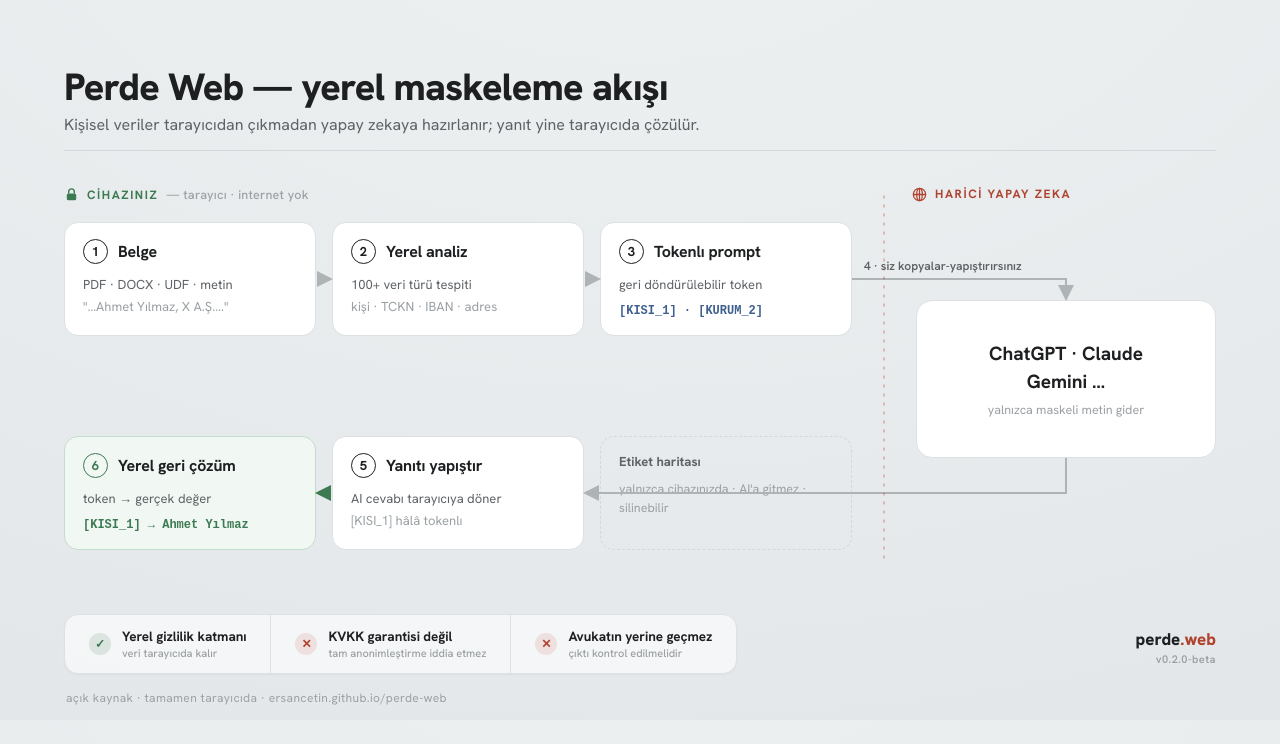
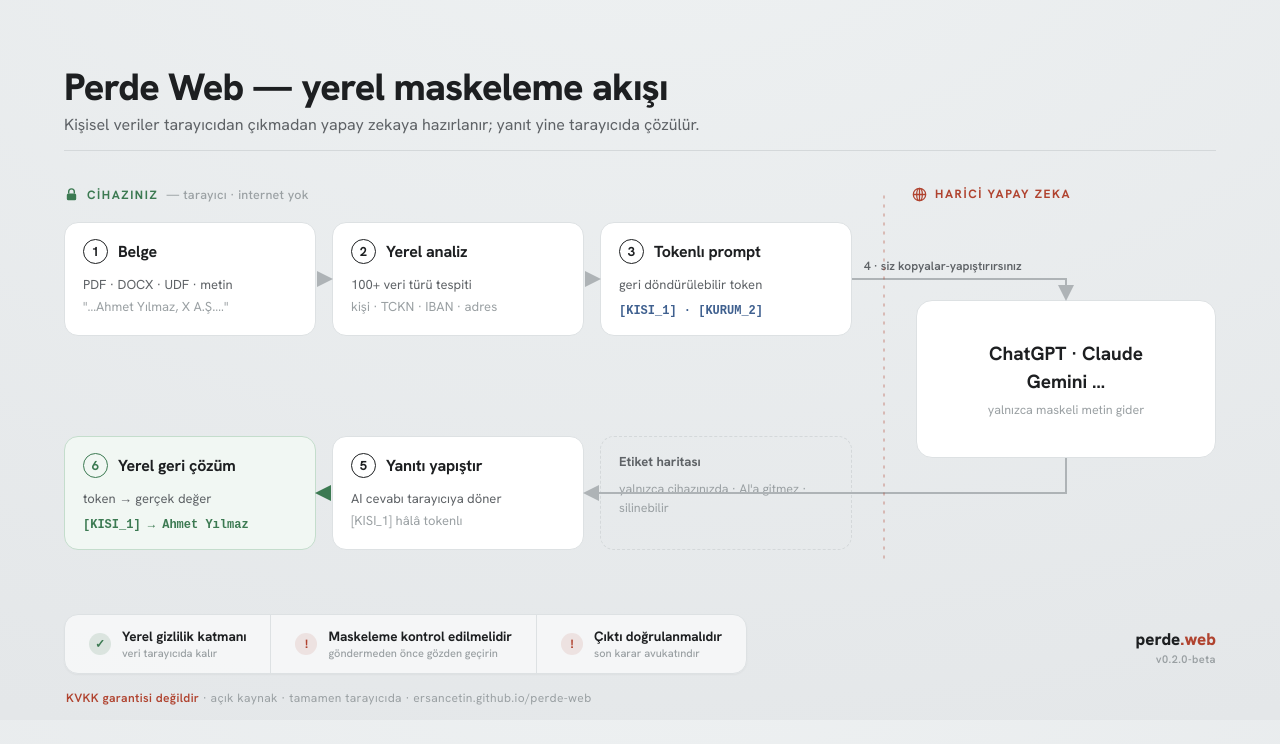
Before and after one commit to ersancetin/perde-web, a website: page docs/akis-minimal.html in a window 1280 px wide. Drawn offline with Linux system fonts and the light colour scheme; a web font is replaced by a local one.

Commit message:
Minimal görsel: sınırlar dili yapıcı tona çekildi
"KVKK garantisi değil / Avukatın yerine geçmez" (olumsuz) yerine aksiyon/
sorumluluk dili: "Maskeleme kontrol edilmelidir" + "Çıktı doğrulanmalıdır
(son karar avukatındır)". ✕ ikonları ! (dikkat) oldu. "KVKK garantisi
değildir" alt künye satırına taşındı (mesaj korunur, bar yumuşar).

```diff
--- a/docs/akis-minimal.html
+++ b/docs/akis-minimal.html
@@ -57,6 +57,7 @@
   .ic{ width:22px; height:22px; border-radius:50%; display:flex; align-items:center; justify-content:center;
     font-size:12px; font-weight:800; flex:0 0 auto; }
   .ic.no{ background:rgba(176,67,47,.12); color:var(--clay); }
+  .ic.act{ background:rgba(176,67,47,.11); color:var(--clay); font-style:normal; }
   .ic.yes{ background:rgba(60,122,82,.14); color:var(--sage); }
   .tx{ font-size:13.5px; color:var(--ink); font-weight:700; letter-spacing:-.005em; line-height:1.15; }
   .tx small{ display:block; font-size:11px; font-weight:500; color:var(--ink3); margin-top:2px; letter-spacing:0; }
@@ -128,10 +129,10 @@
   <!-- footer: ne yapar / ne yapmaz -->
   <div class="limits">
     <div class="litem"><span class="ic yes">✓</span><span class="tx">Yerel gizlilik katmanı<small>veri tarayıcıda kalır</small></span></div>
-    <div class="litem"><span class="ic no">✕</span><span class="tx">KVKK garantisi değil<small>tam anonimleştirme iddia etmez</small></span></div>
-    <div class="litem"><span class="ic no">✕</span><span class="tx">Avukatın yerine geçmez<small>çıktı kontrol edilmelidir</small></span></div>
+    <div class="litem"><span class="ic act">!</span><span class="tx">Maskeleme kontrol edilmelidir<small>göndermeden önce gözden geçirin</small></span></div>
+    <div class="litem"><span class="ic act">!</span><span class="tx">Çıktı doğrulanmalıdır<small>son karar avukatındır</small></span></div>
   </div>
-  <div class="url">açık kaynak · tamamen tarayıcıda · ersancetin.github.io/perde-web</div>
+  <div class="url"><b style="color:#b0432f;font-weight:600">KVKK garantisi değildir</b> · açık kaynak · tamamen tarayıcıda · ersancetin.github.io/perde-web</div>
   <div class="brand">perde<span style="color:#b0432f">.web</span><small>v0.2.0-beta</small></div>
 </body>
 </html>
```
Also changed, not shown: docs/akis-minimal.png.
